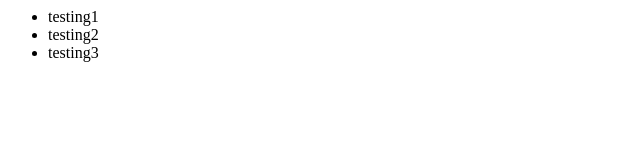
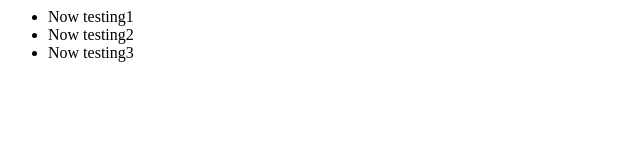
Before and after one commit to ravuthvann/espn, a plain HTML site: page index.html in a window 1280 px wide. Shown: the whole page, without its empty margins (0-640 px from the left). Drawn offline with Linux system fonts and the light colour scheme.

Commit message:
updated branch with new info

```diff
--- a/index.html
+++ b/index.html
@@ -1,9 +1,9 @@
 <html>
 <body>
     <ul>
-        <li>testing1</li>
-        <li>testing2</li>
-        <li>testing3</li>
+        <li>Now testing1</li>
+        <li>Now testing2</li>
+        <li>Now testing3</li>
     </ul>
 </body>
 </html>
```
Also changed, not shown: 1 other file.
